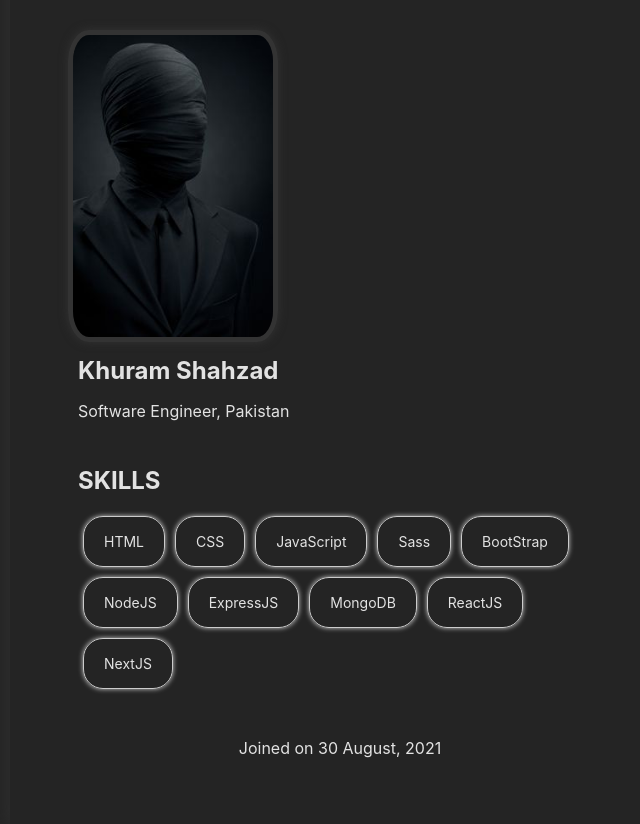
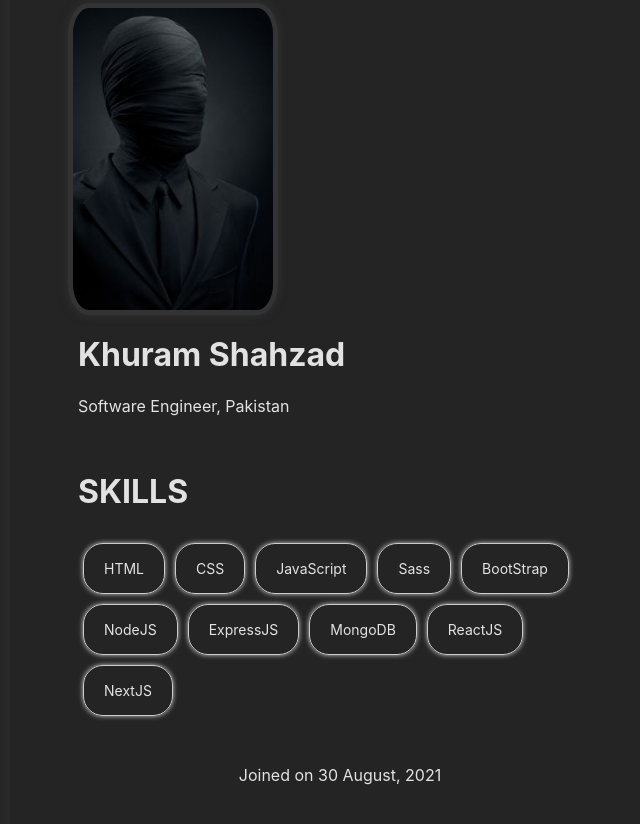
Before and after one commit to KhuramShahzad-5335/UserCardDesign, a React (Vite) app: page / in a window 1280 px wide. Shown: the top 824 px of the page, without its empty margins (310-950 px from the left). Built offline with nearby package versions, Linux system fonts and the light colour scheme.

Commit message:
minor changes

```diff
--- a/src/index.css
+++ b/src/index.css
@@ -30,19 +30,3 @@ body {
   width: 100vw;
   height: 100vh;
 }
-
-h1 {
-  font-size: 1.5em;
-  line-height: 1.1;
-}
-
-
-@media (prefers-color-scheme: dark) {
-  :root {
-    color: #213547;
-    background-color: #ffffff;
-  }
-  a:hover {
-    color: #747bff;
-  }
-}
```
